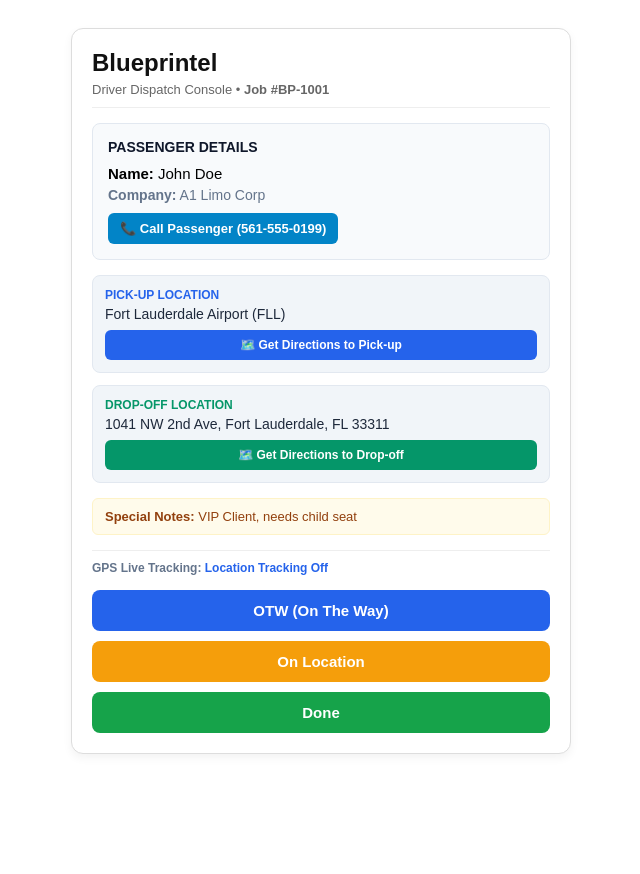
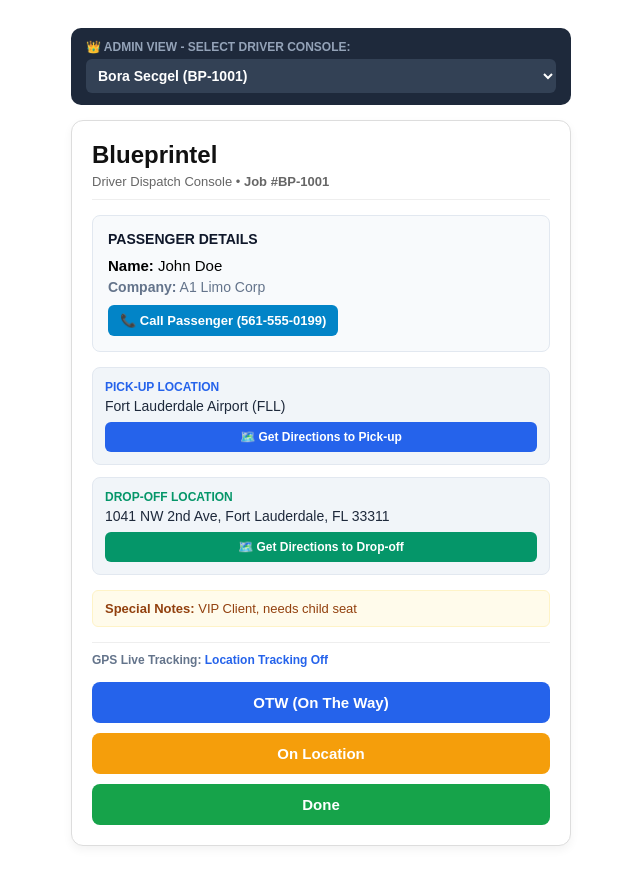
Before and after one commit to secgelbora-coder/limo-dispatch-system, a Next.js app in the folder frontend/: page /driver in a window 1280 px wide. Shown: the whole page, without its empty margins (319-959 px from the left). Before the commit the page ends 800 px from the top, so only its background shows below. Built offline with nearby package versions, Linux system fonts and the light colour scheme.

Commit message:
Update driver.js

```diff
--- a/frontend/pages/driver.js
+++ b/frontend/pages/driver.js
@@ -13,8 +13,18 @@
   const [rideStatus, setRideStatus] = useState('Assigned');
   const [rideId, setRideId] = useState('BP-1001');
   const [locationStatus, setLocationStatus] = useState('Location Tracking Off');
+  const [isDirectAccess, setIsDirectAccess] = useState(false); // Admin/Seçim modunda mı açıldı?
 
-  // Örnek Müşteri ve İş Bilgileri (İleride Veritabanından Dinamik Gelecek)
+  // Sistemdeki Kayıtlı Sürücüler Listesi (Admin Seçimi İçin)
+  const [drivers] = useState([
+    { id: '1', name: 'Bora Secgel', rideId: 'BP-1001' },
+    { id: '2', name: 'Alex Smith', rideId: 'BP-1002' },
+    { id: '3', name: 'Michael Jordan', rideId: 'BP-1003' }
+  ]);
+
+  const [selectedDriverId, setSelectedDriverId] = useState('1');
+
+  // Örnek Müşteri ve İş Bilgileri
   const [rideDetails, setRideDetails] = useState({
     customerName: "John Doe",
     affiliateCompany: "A1 Limo Corp",
@@ -25,14 +35,32 @@
     notes: "VIP Client, needs child seat"
   });
 
-  // URL'den Ride ID Çekme
+  // URL Kontrolü: Linkte rideId var mı yoksa doğrudan mı girildi?
   useEffect(() => {
     if (typeof window !== 'undefined') {
       const params = new URLSearchParams(window.location.search);
       const currentRideId = params.get('rideId');
-      if (currentRideId) setRideId(currentRideId);
+
+      if (currentRideId) {
+        // WhatsApp'tan özel linkle gelindi -> Sadece kendi işini görsün
+        setRideId(currentRideId);
+        setIsDirectAccess(false);
+      } else {
+        // Doğrudan /driver adresine girildi -> Seçim menüsü aktif olsun
+        setIsDirectAccess(true);
+      }
     }
   }, []);
+
+  // Admin sürücü seçtiğinde ilgili Ride ID'yi değiştirme
+  const handleDriverChange = (e) => {
+    const driverId = e.target.value;
+    setSelectedDriverId(driverId);
+    const driver = drivers.find(d => d.id === driverId);
+    if (driver) {
+      setRideId(driver.rideId);
+    }
+  };
 
   // Canlı Konum Takip Döngüsü (HTML5 Geolocation -> Firebase REST API)
   useEffect(() => {
@@ -77,17 +105,35 @@
     };
   }, [rideStatus, rideId]);
 
-  // Cihazın Kendi Haritasında Navigasyon / Yol Tarifi Açma
   const openDirections = (address) => {
     if (!address) return;
     const encodedAddress = encodeURIComponent(address);
-    // Google Maps Universal Link (Hem iOS hem Android cihazlarda haritayı açar)
-    const mapsUrl = `https://www.google.com/maps/dir/?api=1&destination=${encodedAddress}`;
-    window.open(mapsUrl, '_blank');
+    window.open(`https://www.google.com/maps/dir/?api=1&destination=${encodedAddress}`, '_blank');
   };
 
   return (
     <div style={{ padding: '20px', maxWidth: '500px', margin: '0 auto', fontFamily: 'Arial, sans-serif' }}>
+
+      {/* SADECE DOĞRUDAN GİRİŞTE (ADMIN MODU) GÖRÜNEN SÜRÜCÜ SEÇİM MENÜSÜ */}
+      {isDirectAccess && (
+        <div style={{ backgroundColor: '#1e293b', color: '#fff', padding: '12px 15px', borderRadius: '10px', marginBottom: '15px' }}>
+          <label style={{ fontSize: '12px', fontWeight: 'bold', display: 'block', marginBottom: '5px', textTransform: 'uppercase', color: '#94a3b8' }}>
+            👑 Admin View - Select Driver Console:
+          </label>
+          <select
+            value={selectedDriverId}
+            onChange={handleDriverChange}
+            style={{ width: '100%', padding: '8px', borderRadius: '6px', border: 'none', fontWeight: 'bold', fontSize: '14px', backgroundColor: '#334155', color: '#fff' }}
+          >
+            {drivers.map(d => (
+              <option key={d.id} value={d.id}>
+                {d.name} ({d.rideId})
+              </option>
+            ))}
+          </select>
+        </div>
+      )}
+
       <div style={{ border: '1px solid #ddd', borderRadius: '12px', padding: '20px', boxShadow: '0 4px 10px rgba(0,0,0,0.05)', backgroundColor: '#fff' }}>
 
         {/* ÜST BAŞLIK */}
@@ -99,11 +145,9 @@
         {/* MÜŞTERİ BİLGİLERİ */}
         <div style={{ backgroundColor: '#f8fafc', padding: '15px', borderRadius: '8px', border: '1px solid #e2e8f0', marginBottom: '15px' }}>
           <h4 style={{ margin: '0 0 10px 0', color: '#0f172a', fontSize: '14px', textTransform: 'uppercase' }}>Passenger Details</h4>
-
           <p style={{ margin: '5px 0', fontSize: '15px' }}><strong>Name:</strong> {rideDetails.customerName}</p>
           <p style={{ margin: '5px 0', fontSize: '14px', color: '#64748b' }}><strong>Company:</strong> {rideDetails.affiliateCompany}</p>
 
-          {/* Müşteriyi Arama Butonu */}
           <div style={{ marginTop: '10px' }}>
             <a
               href={`tel:${rideDetails.customerPhone}`}
@@ -117,7 +161,7 @@
         {/* LOKASYONLAR VE YOL TARİFİ BUTONLARI */}
         <div style={{ display: 'flex', flexDirection: 'column', gap: '12px', marginBottom: '15px' }}>
 
-          {/* PICK-UP ADDRESS */}
+          {/* PICK-UP */}
           <div style={{ border: '1px solid #e2e8f0', padding: '12px', borderRadius: '8px', backgroundColor: '#f1f5f9' }}>
             <div style={{ fontSize: '12px', fontWeight: 'bold', color: '#2563eb', marginBottom: '4px' }}>PICK-UP LOCATION</div>
             <div style={{ fontSize: '14px', color: '#1e293b', marginBottom: '8px' }}>{rideDetails.pickupAddress}</div>
@@ -129,7 +173,7 @@
             </button>
           </div>
 
-          {/* DROP-OFF ADDRESS */}
+          {/* DROP-OFF */}
           <div style={{ border: '1px solid #e2e8f0', padding: '12px', borderRadius: '8px', backgroundColor: '#f1f5f9' }}>
             <div style={{ fontSize: '12px', fontWeight: 'bold', color: '#059669', marginBottom: '4px' }}>DROP-OFF LOCATION</div>
             <div style={{ fontSize: '14px', color: '#1e293b', marginBottom: '8px' }}>{rideDetails.dropoffAddress}</div>
```
